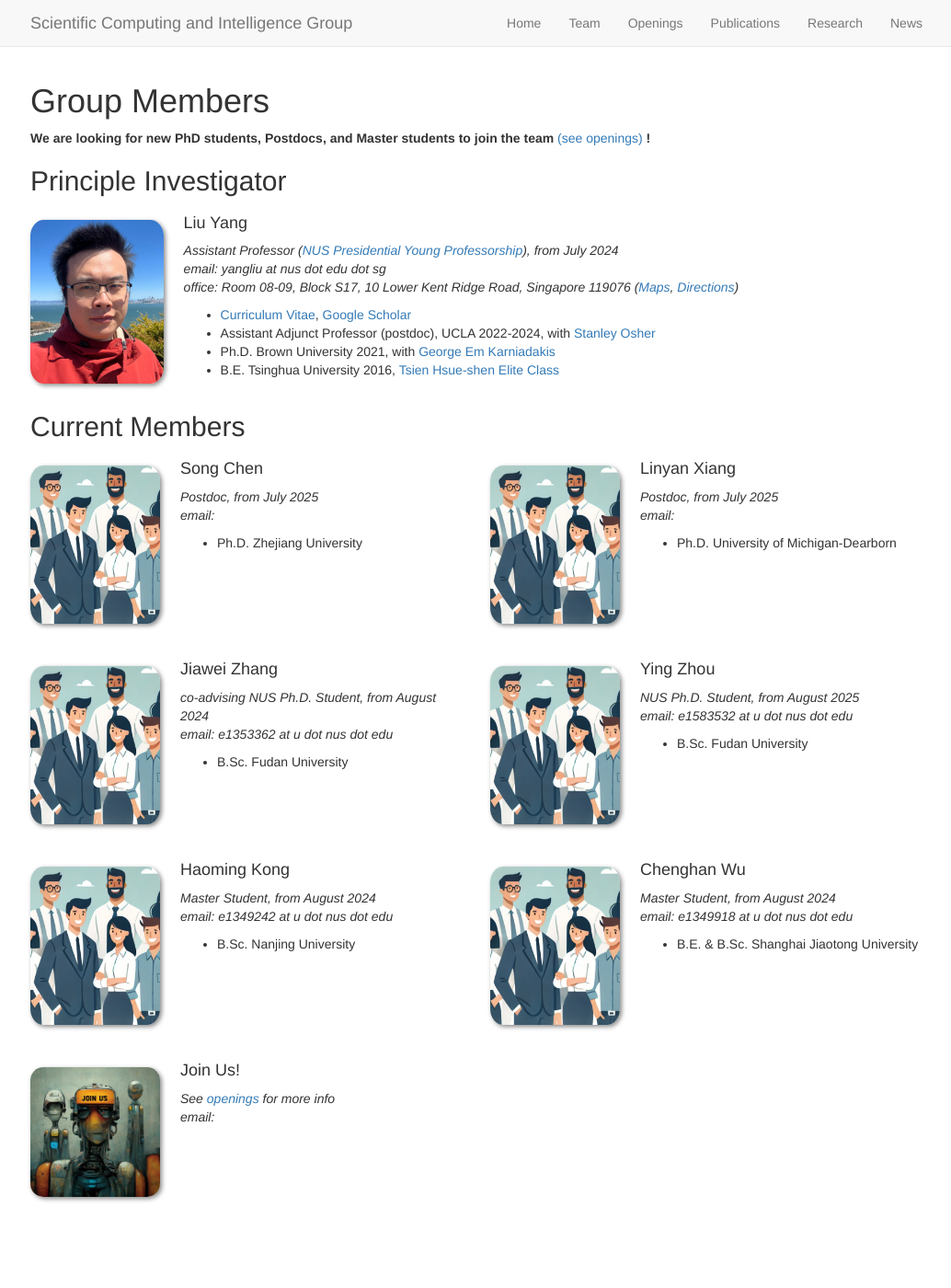
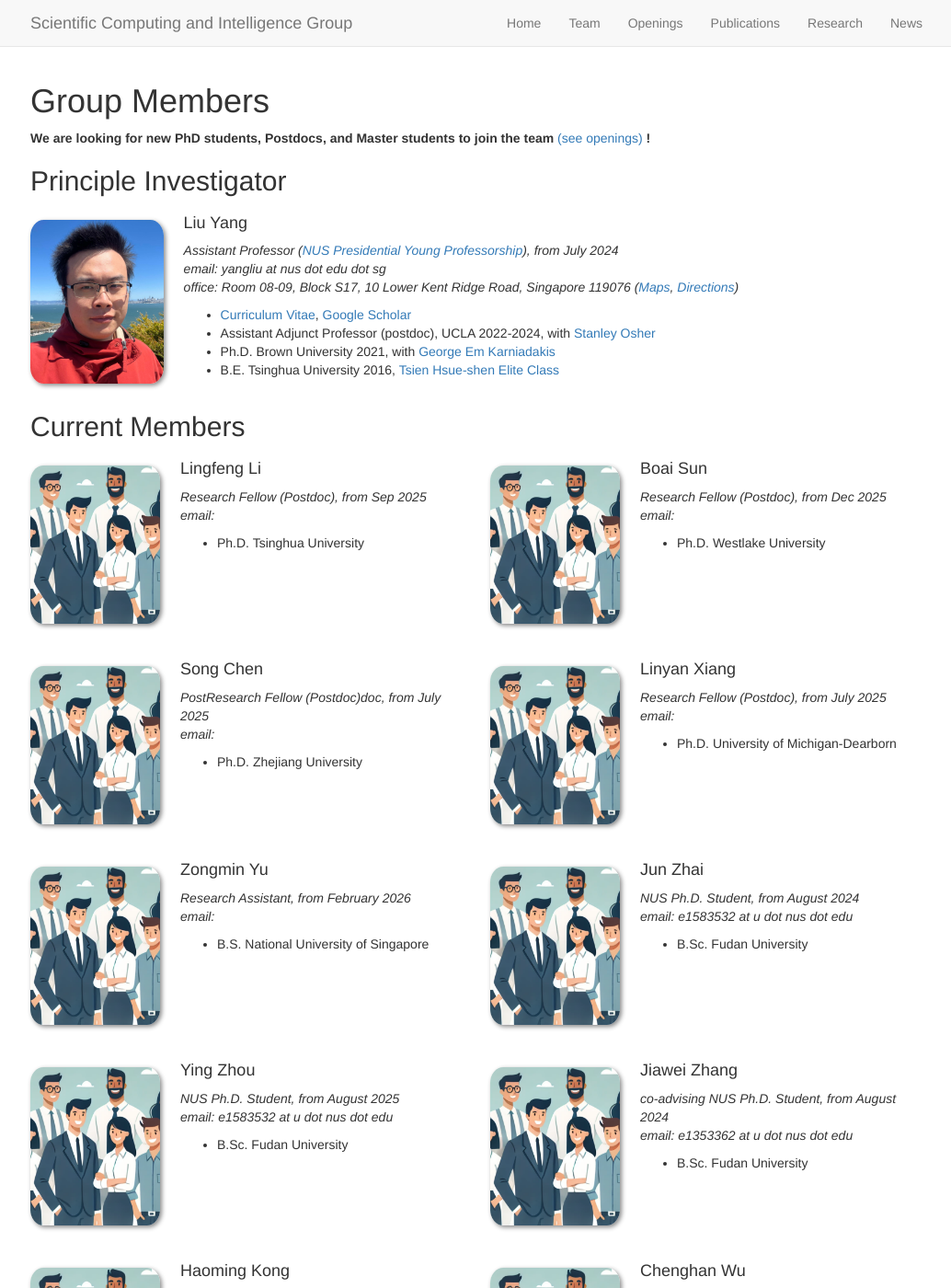
Before and after one commit to scaling-group/scaling-group.github.io, a Jekyll site: the page built from _pages/team.md, in a window 1280 px wide and 1400 px high. Shown: the whole window at 92% size, without its empty margins (122-1156 px from the left). Built offline with Jekyll 4.4.1, drawn with Linux system fonts in a browser that asks for light colours.

Commit message:
update people

```diff
--- a/_data/team_current.yml
+++ b/_data/team_current.yml
@@ -1,21 +1,42 @@
+- name: Lingfeng Li
+  photo: people.png
+  info: Research Fellow (Postdoc), from Sep 2025
+  email:
+  number_educ: 1
+  education1: Ph.D. Tsinghua University
+
+- name: Boai Sun
+  photo: people.png
+  info: Research Fellow (Postdoc), from Dec 2025
+  email:
+  number_educ: 1
+  education1: Ph.D. Westlake University
+
 - name: Song Chen
   photo: people.png
-  info: Postdoc, from July 2025
+  info: PostResearch Fellow (Postdoc)doc, from July 2025
   email:
   number_educ: 1
   education1: Ph.D. Zhejiang University
 
 - name: Linyan Xiang
   photo: people.png
-  info: Postdoc, from July 2025
+  info: Research Fellow (Postdoc), from July 2025
   email:
   number_educ: 1
   education1: Ph.D. University of Michigan-Dearborn
 
-- name: Jiawei Zhang
+- name: Zongmin Yu
   photo: people.png
-  info: co-advising NUS Ph.D. Student, from August 2024
-  email: e1353362 at u dot nus dot edu
+  info: Research Assistant, from February 2026
+  email:
+  number_educ: 1
+  education1: B.S. National University of Singapore
+
+- name: Jun Zhai
+  photo: people.png
+  info: NUS Ph.D. Student, from August 2024
+  email: e1583532 at u dot nus dot edu
   number_educ: 1
   education1: B.Sc. Fudan University
 
@@ -23,6 +44,13 @@
   photo: people.png
   info: NUS Ph.D. Student, from August 2025
   email: e1583532 at u dot nus dot edu
+  number_educ: 1
+  education1: B.Sc. Fudan University
+
+- name: Jiawei Zhang
+  photo: people.png
+  info: co-advising NUS Ph.D. Student, from August 2024
+  email: e1353362 at u dot nus dot edu
   number_educ: 1
   education1: B.Sc. Fudan University
 
```
